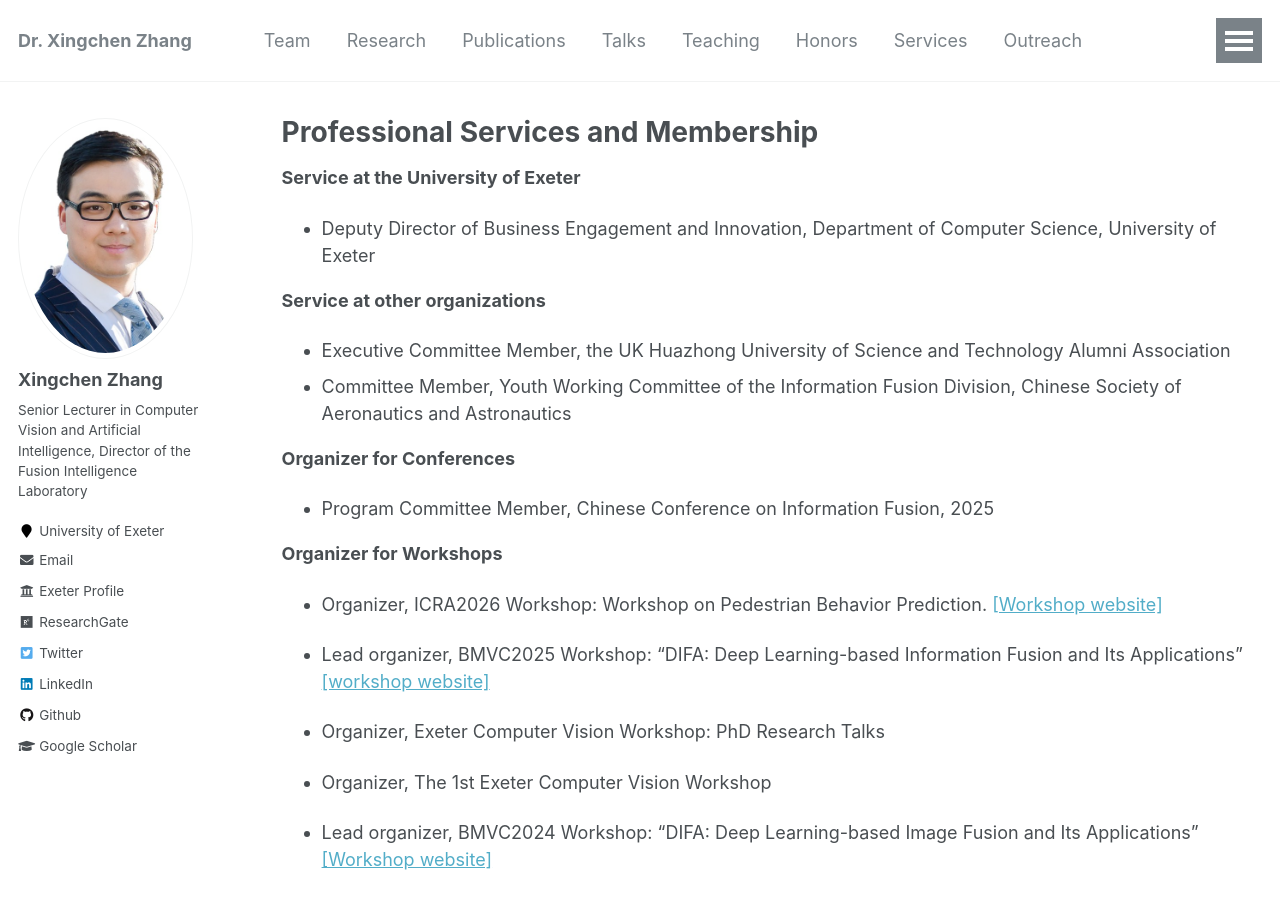
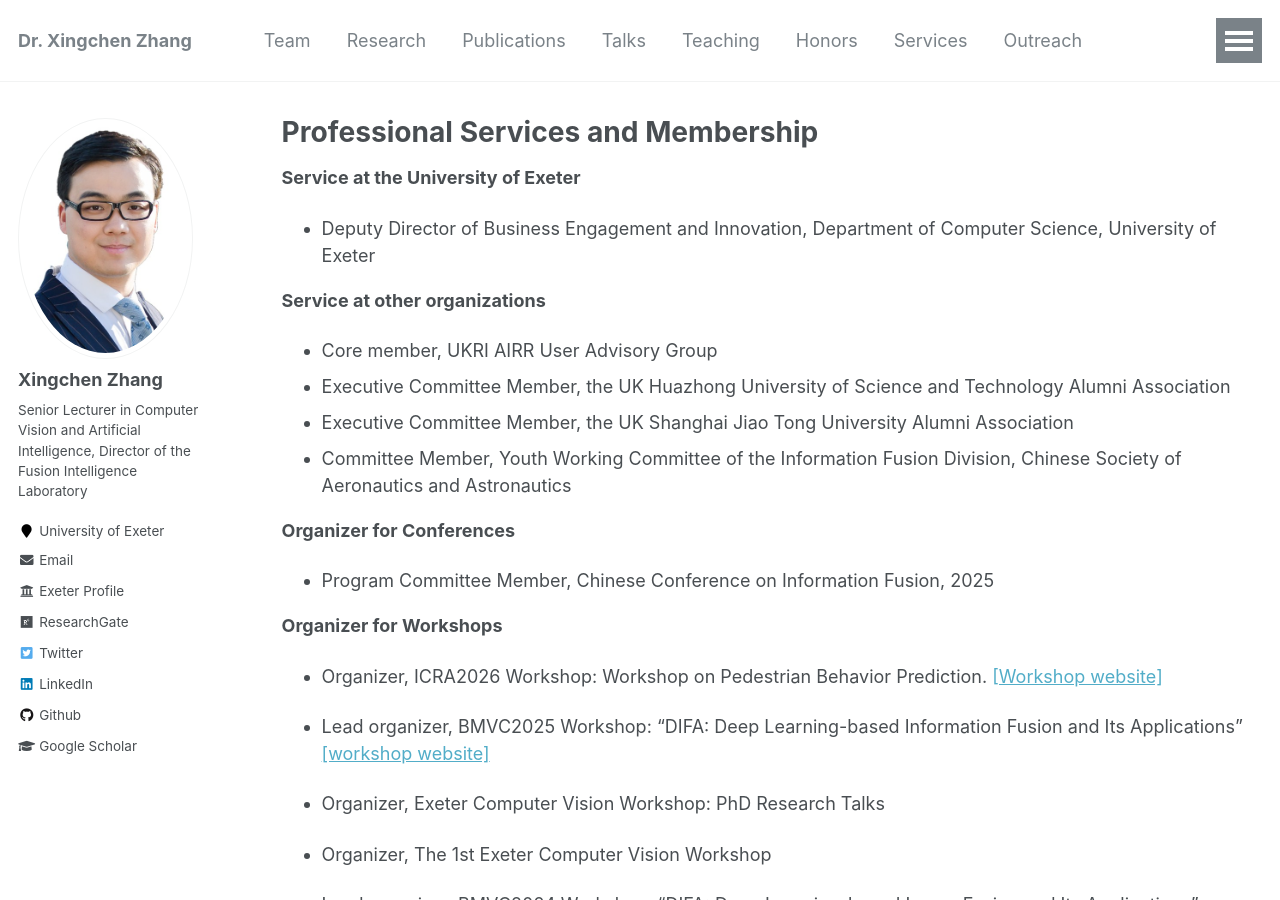
Before and after one commit to xingchenzhang/xingchenzhang.github.io, a Jekyll site: the page built from _pages/service.md, in a window 1280 px wide and 900 px high. Built offline with Jekyll 4.4.1, drawn with Linux system fonts in a browser that asks for light colours.

Commit message:
update services and talks

```diff
--- a/_pages/service.md
+++ b/_pages/service.md
@@ -12,7 +12,9 @@ author_profile: true
 
 **Service at other organizations**
 
+- Core member, UKRI AIRR User Advisory Group
 - Executive Committee Member, the UK Huazhong University of Science and Technology Alumni Association
+- Executive Committee Member, the UK Shanghai Jiao Tong University Alumni Association
 - Committee Member, Youth Working Committee of the Information Fusion Division, Chinese Society of Aeronautics and Astronautics
 
 **Organizer for Conferences**
```
Also changed, not shown: _pages/about.md (+4 -0 lines), _pages/talks.md (+2 -0 lines).
